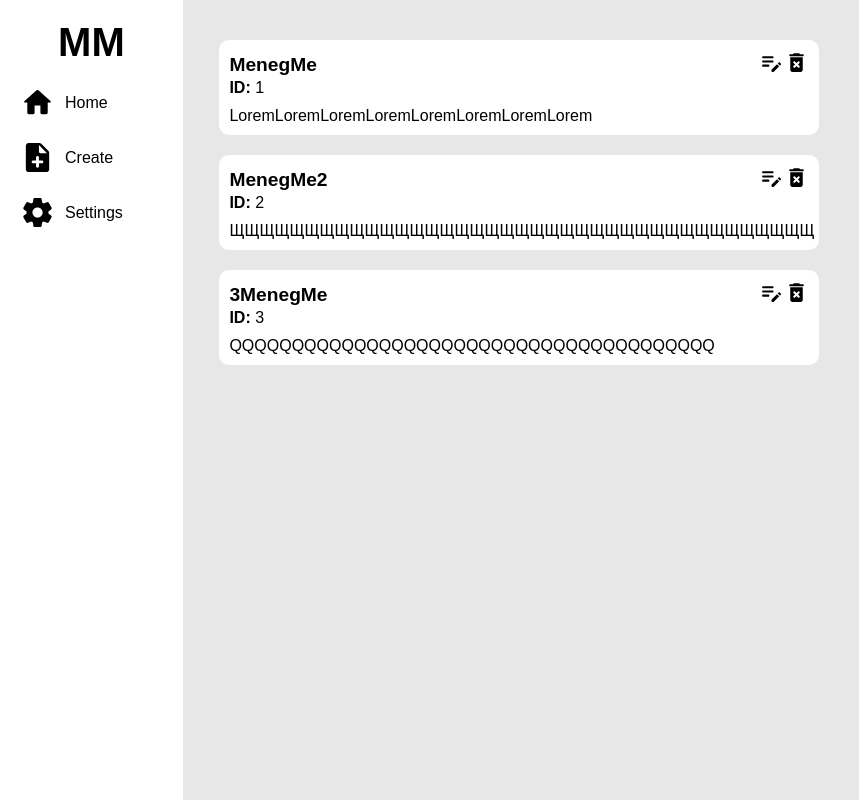
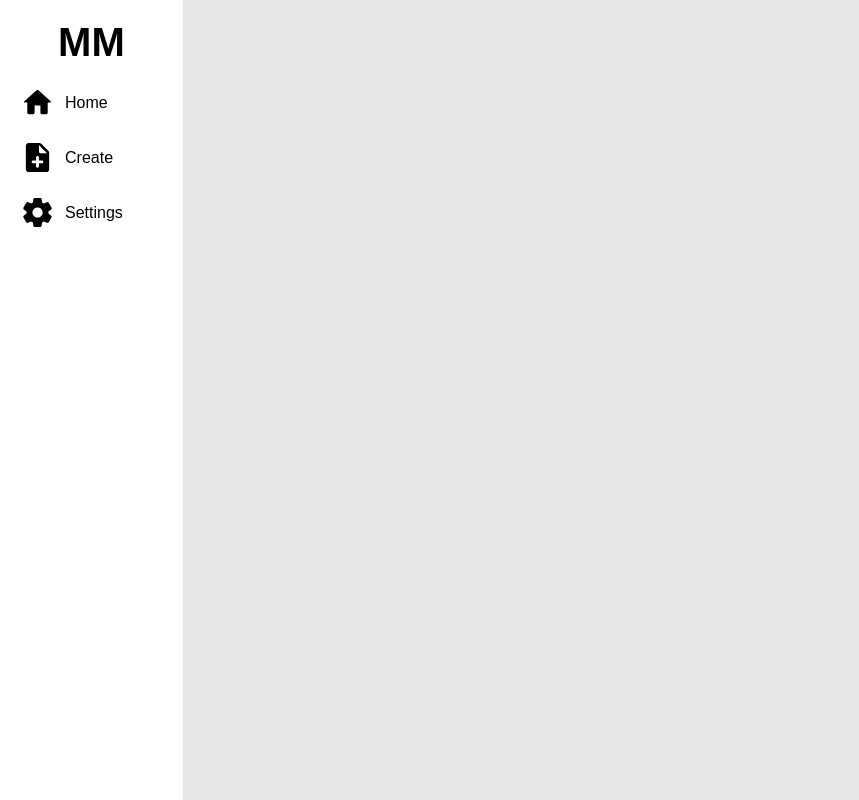
Before and after one commit to RuslanPidhainyi/Project-ManageMe-React, a React (Vite) app: page / in a window 1280 px wide. Shown: the whole page, without its empty margins (0-859 px from the left). Built offline with nearby package versions, Linux system fonts and the light colour scheme.

Commit message:
(Starter) Create and Get v 3.0.4

```diff
--- a/src/Components/NewProjectModel/NewProjectModel.tsx
+++ b/src/Components/NewProjectModel/NewProjectModel.tsx
@@ -1,25 +1,28 @@
 import "./style.scss"
 import "../../Style/font.css"
 import { CreateBtnFromCreatePage } from "../Buttons/CreateBtnFromCreatePage/CreateBtnFromCreatePage"
-// import { useState } from "react"
-// import { ProjectModelService } from "../../Services/ProjectModel.Service/ProjectModel.Service"
+import { ProjectModelService } from "../../Services/ProjectModel.Service/ProjectModel.Service";
 
 export const NewProjectModel = () => {
-   // const [newProjectItem, setNewProjectItem] = useState<string>("");
+   const handleCreateProject = (name: string, desc: string) => {
+      if (name.trim() !== "" && desc.trim() !== "") {
+         ProjectModelService.createProjectModel(name, desc);
+      }
+   }
 
-   // const handleCreateProject = () => {
-   //    if (newProjectItem.trim() !== "") {
-   //       const NewProject = ProjectModelService.createProjectModel(newProjectItem);
-   //    }
-   // }
    return (
       <div className="new-project-model-container">
          <main className='common-card'>
             <main className='main-contener'>
                <h2 className='page-name'>New project</h2>
-               <form>
-                  <input type="text" placeholder='Name project' maxLength={30} />
-                  <input type="text" placeholder='Description project' maxLength={130} />
+               <form onSubmit={(e) => {
+                  e.preventDefault();
+                  const name = (e.target as HTMLFormElement).querySelector<HTMLInputElement>("input[name='name']")!.value;
+                  const desc = (e.target as HTMLFormElement).querySelector<HTMLInputElement>("input[name='desc']")!.value;
+                  handleCreateProject(name, desc);
+               }}>
+                  <input type="text" name="name" placeholder='Name project' maxLength={30} />
+                  <input type="text" name="desc" placeholder='Description project' maxLength={130} />
                   <CreateBtnFromCreatePage />
                </form>
             </main>
--- /dev/null
+++ b/src/Data/FakeDataProject/FakeDataProject.ts
@@ -0,0 +1,15 @@
+import { ProjectModelType } from "../../Types/ProjectModel.type/ProjectModel.type";
+
+export const fakeDbProjects: ProjectModelType[] = [
+  { id: 1, name: "MenegMe", desc: "LoremLoremLoremLoremLoremLoremLoremLorem" },
+  {
+    id: 2,
+    name: "AppCinema-ASP-MVC",
+    desc: "Cinema App. Internet page for buying tickets to the film in various cinemas. Made this Framework ASP.Net on architecture MVC",
+  },
+  {
+    id: 3,
+    name: "Social-Media-App-React",
+    desc: "Social Media App where users can post photos and posts and view other users photos and posts. Written in React framework using TypeScript.",
+  },
+];
--- a/src/FakeData/FakeDataProject/FakeDataProject.ts
+++ /dev/null
@@ -1,7 +0,0 @@
-import { ProjectModelType } from "../../Types/ProjectModel.type/ProjectModel.type";
-
-export const fakeDbProjects: ProjectModelType[] = [
-  { id: 1, name: "MenegMe", desc: "LoremLoremLoremLoremLoremLoremLoremLorem" },
-  { id: 2, name: "MenegMe2", desc: "ЩЩЩЩЩЩЩЩЩЩЩЩЩЩЩЩЩЩЩЩЩЩЩЩЩЩЩЩЩЩЩЩЩЩЩЩЩЩЩ" },
-  { id: 3, name: "3MenegMe", desc: "QQQQQQQQQQQQQQQQQQQQQQQQQQQQQQQQQQQQQQQ" },
-];
--- a/src/pages/App/App.tsx
+++ b/src/pages/App/App.tsx
@@ -7,6 +7,7 @@ import './background-color.scss'
 import "../../Style/font.css"
 import { Routes, Route } from "react-router-dom"
 import { LeftBar } from '../../Components/Layout/LeftBar/LeftBar'
+
 
 function App() {
   return (
--- a/src/pages/Home/Home.tsx
+++ b/src/pages/Home/Home.tsx
@@ -1,26 +1,26 @@
 import "./style.scss"
 import "../../Style/font.css"
 import { ProjectModel } from "../../Components/ProjectModel/ProjectModel"
-//import { ProjectModelType } from "../../Types/ProjectModel.type/ProjectModel.type"
-// import { ProjectModelService } from "../../Services/ProjectModel.Service/ProjectModel.Service"
-// import { useState } from "react"
-
-import { fakeDbProjects } from "../../FakeData/FakeDataProject/FakeDataProject"
+import { ProjectModelType } from "../../Types/ProjectModel.type/ProjectModel.type"
+import { ProjectModelService } from "../../Services/ProjectModel.Service/ProjectModel.Service";
+import { useEffect, useState } from "react";
+//import { fakeDbProjects } from "../../FakeData/FakeDataProject/FakeDataProject"
 
 export const Home = () => {
-   // //const [projects, setProjects] = useState<ProjectModelType[]>(ProjectModelService.getProjects())
-   // const [projects] = useState<ProjectModelType[]>(ProjectModelService.getProjects())
+   const [projects, setProjects] = useState<ProjectModelType[]>([]);
+
+   useEffect(() => {
+      const storedProjects = ProjectModelService.getProjects();
+      setProjects(storedProjects);
+   }, []);
 
    return (
       <section className="home-page">
          <div className="project">
             <ol className="a-margin-top d-flex">
-               {/* {projects.map((project: ProjectModelType) => (
+               {projects.map((project: ProjectModelType) => (
                   <ProjectModel key={project.id} project={project} />
-               ))} */}
-               {
-                  fakeDbProjects.map((project) => <ProjectModel key={project.id} project={project} />)
-               }
+               ))}
             </ol>
          </div>
       </section>
```
